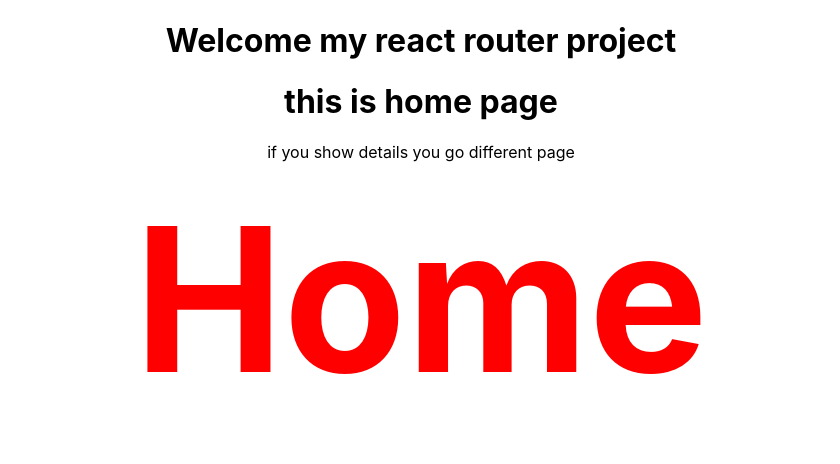
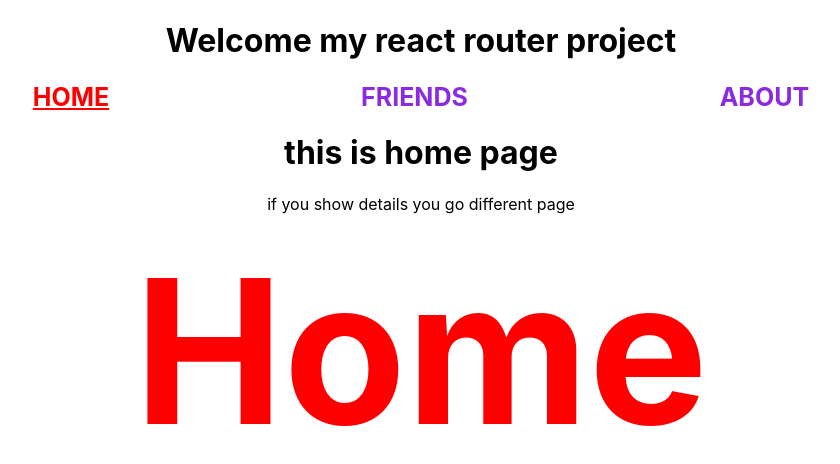
Before and after one commit to Shihab2022/-simple-react-router-example, a React (Create React App) app: page / in a window 1280 px wide. Shown: the top 464 px of the page, without its empty margins (219-1059 px from the left). Built offline with nearby package versions, Linux system fonts and the light colour scheme.

Commit message:
custom link

```diff
--- a/src/App.js
+++ b/src/App.js
@@ -2,13 +2,14 @@ import { Route, Routes } from 'react-router-dom';
 import './App.css';
 import About from './Components/About/About';
 import Friends from './Components/Friends/Friends';
+import Header from './Components/header/Header';
 import Home from './Components/Home/Home';
 import NotFount from './Components/NotFount/NotFount';
 
 function App() {
   return (
     <div className="App">
-     <h1>Welcome my react router project</h1>
+<Header></Header>
    <Routes>
      <Route path='/' element={<Home></Home>}></Route>
      <Route path='/friends' element={<Friends></Friends>}></Route>
--- /dev/null
+++ b/src/Components/CustomLink/CustomLink.js
@@ -0,0 +1,24 @@
+import React from 'react';
+import { Link, useMatch, useResolvedPath } from 'react-router-dom';
+
+function CustomLink({ children, to, ...props }) {
+    let resolved = useResolvedPath(to);
+    let match = useMatch({ path: resolved.pathname, end: true });
+
+///ayta niay bistarito daka no hoi nai chaily aakak daky nity hobay
+
+
+    return (
+      <div>
+        <Link
+          style={{ color:match ? 'red ':'blueviolet', textDecoration: match ? "underline" : "none" }}
+          to={to}
+          {...props}
+        >
+          {children}
+        </Link>
+      </div>
+    );
+  }
+
+export default CustomLink;
--- a/src/Components/Friend/Friend.js
+++ b/src/Components/Friend/Friend.js
@@ -1,9 +1,12 @@
 import React from 'react';
 
-const Friend = () => {
+const Friend = ({friend}) => {
+    const {name,username ,id}=friend;
     return (
         <div>
-            <h1>hi ! this is single friend page</h1>
+         <h3>Name : {name}</h3>
+         <button>{username} id: {id}</button>
+
         </div>
     );
 };
--- a/src/Components/Friends/Friends.js
+++ b/src/Components/Friends/Friends.js
@@ -1,11 +1,23 @@
-import React from 'react';
+import React, { useEffect, useState } from 'react';
+import Friend from '../Friend/Friend';
 
 const Friends = () => {
+    const [friends,setFriends]=useState([])
+
+    useEffect(()=>{
+        fetch('https://jsonplaceholder.typicode.com/users')
+        .then(res=>res.json())
+        .then(data=>setFriends(data))
+    },[])
     return (
         <div>
             <h1>this is all friends page ..</h1>
-            <h5>if you show friends details please go friend component</h5>
             <p > <span style={{color:"red",fontWeight:'bold',fontSize:"200px"}} >Friends</span></p>
+
+            {
+                friends.map(friend=> <Friend friend={friend} key={friend.id}></Friend>)
+            }
+
         </div>
     );
 };
--- /dev/null
+++ b/src/Components/header/Header.css
@@ -0,0 +1,11 @@
+.header{
+    display: flex;
+    justify-content:space-evenly;
+}
+.link{
+    text-transform: uppercase;
+    text-decoration: none;
+    font-weight: bold;
+    font-size:25px;
+
+}
--- /dev/null
+++ b/src/Components/header/Header.js
@@ -0,0 +1,19 @@
+import React from 'react';
+import CustomLink from '../CustomLink/CustomLink';
+import './Header.css'
+
+const Header = () => {
+    return (
+        <div>
+                 <h1>Welcome my react router project</h1>
+            <nav className="header">
+                <CustomLink className="link" to='/'>Home</CustomLink>
+
+                <CustomLink className="link" to='/friends'>Friends</CustomLink>
+                <CustomLink className="link" to='/about'>About</CustomLink>
+            </nav>
+        </div>
+    );
+};
+
+export default Header;
```
Also changed, not shown: src/Components/CustomLink/CustomLink.css (added).
